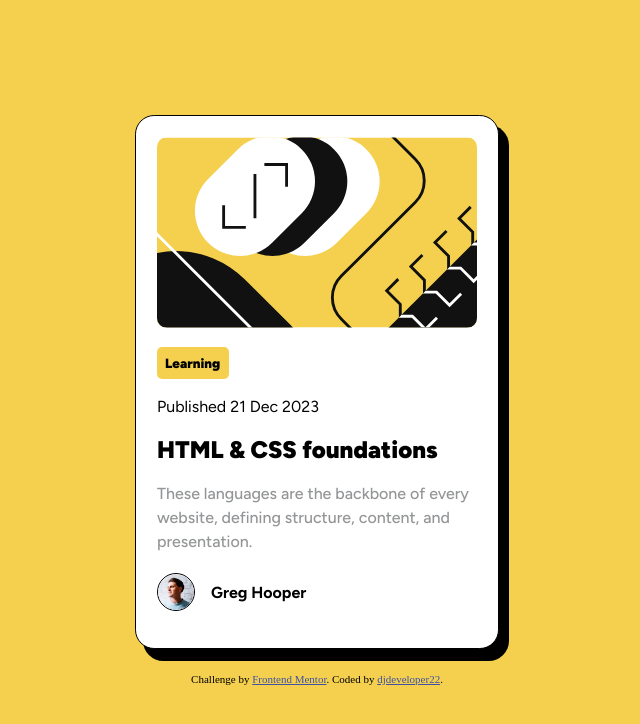
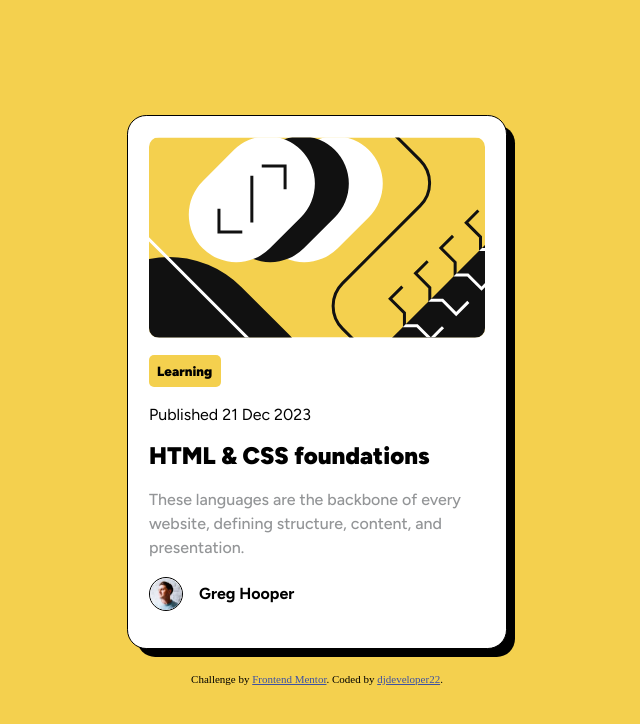
Before and after one commit to djdeveloper22/blog-preview-card, a website: page index.html in a window 1280 px wide. Shown: the whole page, without its empty margins (323-963 px from the left). Drawn offline with Linux system fonts and the light colour scheme.

Commit message:
conrrecion ancho card

```diff
--- a/index.html
+++ b/index.html
@@ -67,12 +67,11 @@
       display: flex;
       flex-direction: column;
       justify-content: space-between;
-      width: auto;
       height: 490px;
       padding: 1.3rem;
       min-width: 220px;
-      max-width: 320px;
-      box-shadow: 9px 11px 0px 1px;
+      max-width: 336px;
+      box-shadow: 9px 9px 0px -1px;
 
     }
 
@@ -81,8 +80,8 @@
     }
 
     .img-user {
-      width: 36px;
-      height: 36px;
+      width: 32px;
+      height: 32px;
       object-fit: fill;
       border: 1px solid;
       border-radius: 50%;
```
